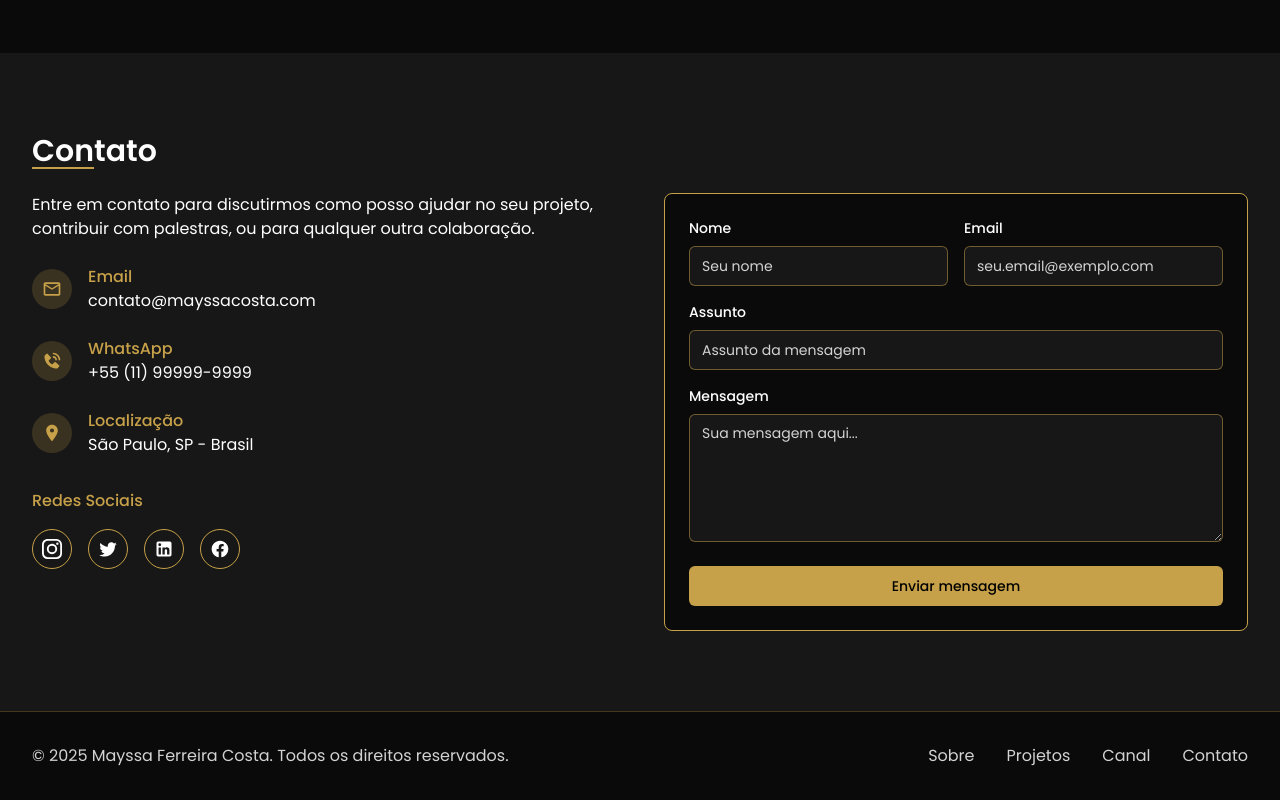
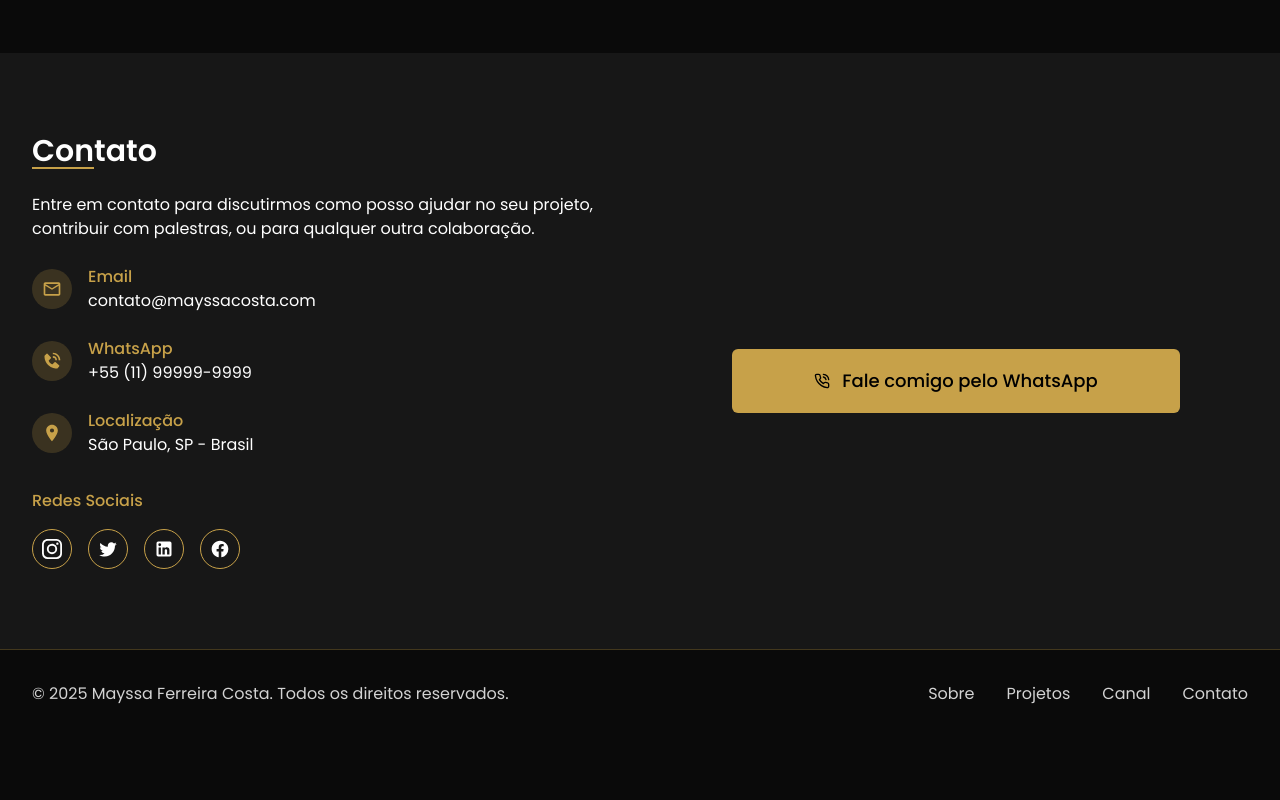
Before and after one commit to CostaMAyssa/mayssa, a React (Vite) app: page / in a window 1280 px wide. Shown: the part 3839-4639 px from the top of the page. After the commit the page ends 4577 px from the top, so only its background shows below. Built offline with nearby package versions, Linux system fonts and the light colour scheme.

Commit message:
Refactor: Add WhatsApp button to contact form
Replaces the form submit button with a WhatsApp button in the contact section.

```diff
--- a/src/components/Contact.tsx
+++ b/src/components/Contact.tsx
@@ -1,8 +1,7 @@
 
 import React from 'react';
 import { Button } from '@/components/ui/button';
-import { Input } from '@/components/ui/input';
-import { Textarea } from '@/components/ui/textarea';
+import { PhoneCall } from 'lucide-react';
 
 const Contact = () => {
   return (
@@ -98,52 +97,19 @@ const Contact = () => {
             </div>
           </div>
 
-          <form className="bg-matte p-6 rounded-lg golden-border">
-            <div className="grid grid-cols-1 sm:grid-cols-2 gap-4 mb-4">
-              <div>
-                <label htmlFor="name" className="block text-sm font-medium mb-2">Nome</label>
-                <Input
-                  id="name"
-                  className="bg-secondary border-golden/50 focus-visible:ring-golden"
-                  placeholder="Seu nome"
-                />
-              </div>
-
-              <div>
-                <label htmlFor="email" className="block text-sm font-medium mb-2">Email</label>
-                <Input
-                  id="email"
-                  type="email"
-                  className="bg-secondary border-golden/50 focus-visible:ring-golden"
-                  placeholder="seu.email@exemplo.com"
-                />
-              </div>
-            </div>
-
-            <div className="mb-4">
-              <label htmlFor="subject" className="block text-sm font-medium mb-2">Assunto</label>
-              <Input
-                id="subject"
-                className="bg-secondary border-golden/50 focus-visible:ring-golden"
-                placeholder="Assunto da mensagem"
-              />
-            </div>
-
-            <div className="mb-6">
-              <label htmlFor="message" className="block text-sm font-medium mb-2">Mensagem</label>
-              <Textarea
-                id="message"
-                className="min-h-32 bg-secondary border-golden/50 focus-visible:ring-golden"
-                placeholder="Sua mensagem aqui..."
-              />
-            </div>
-
-            <div>
-              <Button className="w-full bg-golden hover:bg-golden/90 text-black">
-                Enviar mensagem
+          <div className="flex items-center justify-center">
+            <a
+              href="https://wa.me/5511999999999"
+              target="_blank"
+              rel="noopener noreferrer"
+              className="w-full max-w-md"
+            >
+              <Button className="w-full py-8 text-lg bg-golden hover:bg-golden/90 text-black golden-glow transition-all flex items-center justify-center gap-3">
+                <PhoneCall className="w-6 h-6" />
+                <span>Fale comigo pelo WhatsApp</span>
               </Button>
-            </div>
-          </form>
+            </a>
+          </div>
         </div>
       </div>
     </section>
```
